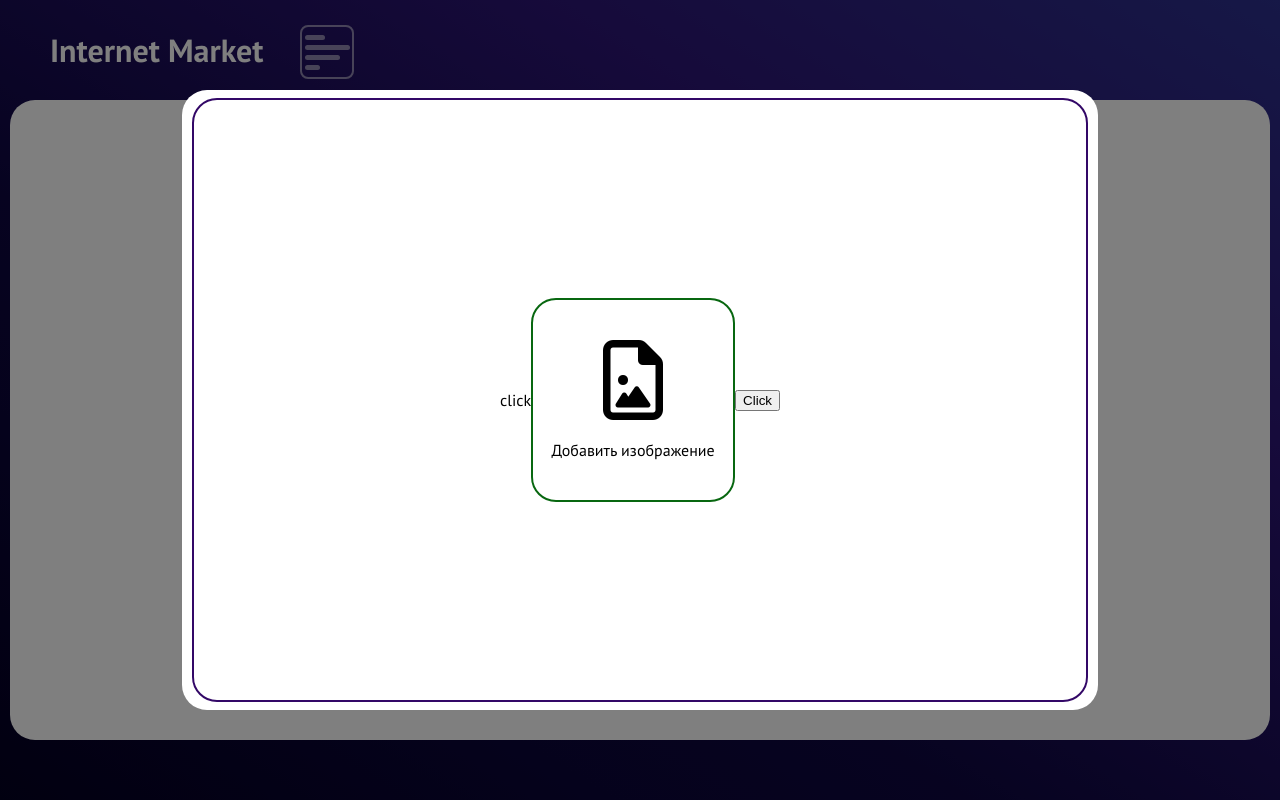
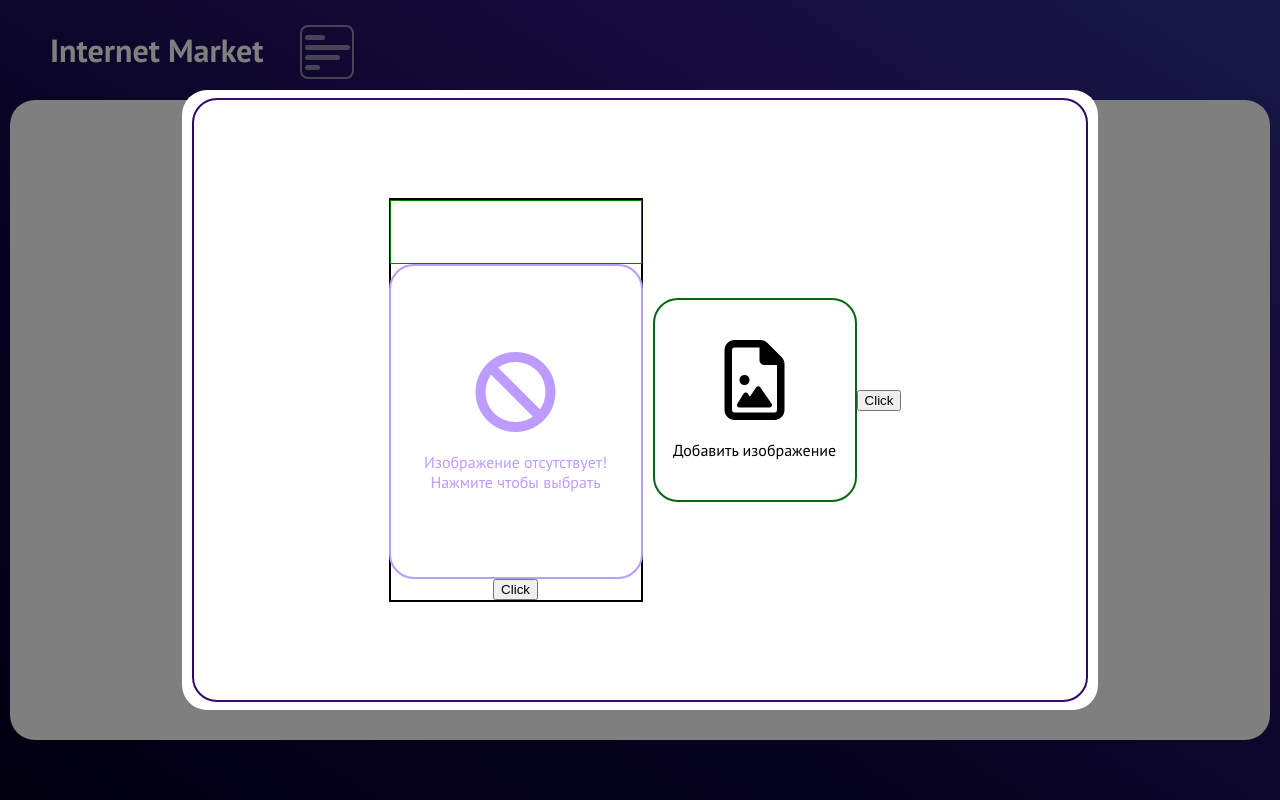
Before and after one commit to Artem-28/internet_Market_Project, a React (Create React App) app: page / in a window 1280 px wide. Both pictures are taken after a click on the element "Добавить изображение". Built offline with nearby package versions, Linux system fonts and the light colour scheme.

Commit message:
Update component 'ProductImageCard' 1. added slider, 2. added the abiliti to resize image, 3. added buttons to resize image.

```diff
--- a/package.json
+++ b/package.json
@@ -3,6 +3,7 @@
   "version": "0.1.0",
   "private": true,
   "dependencies": {
+    "@material-ui/core": "^4.11.1",
     "@testing-library/jest-dom": "^5.11.4",
     "@testing-library/react": "^11.1.0",
     "@testing-library/user-event": "^12.1.10",
--- a/src/components/ProductImageCard/ProductImageCard.js
+++ b/src/components/ProductImageCard/ProductImageCard.js
@@ -1,35 +1,89 @@
-import React, { useState } from 'react'
+import { createMuiTheme, ThemeProvider } from '@material-ui/core/styles';
+import Slider from '@material-ui/core/Slider';
+import Typography from '@material-ui/core/Typography';
+import React from 'react'
 import './ProductImageCard.scss'
 
-export default function ProductImageCard(props){
-    const [imageUrl, setImageUrl] = useState(null)
-    console.log(props.arr)
-    const addFile = (event)=>{
-        let file =  event.target.files[0]
-        const reader =  new FileReader()
-        let fileData ={}
-        reader.onload = () =>{
-          fileData.src =  reader.result
+export default function ProductImageCard({image, onChange, resizeHandler}){
+    function valueLabelFormat(image) {
+      return `${image}%`
     }
-        reader.readAsDataURL(file)
-        let newfileUrl = URL.createObjectURL(file)
 
-        setImageUrl(newfileUrl)
-      }
+    const handleChange = (event, newValue) => {
+      resizeHandler(newValue, image.id)
+    };
+
+    const theme = createMuiTheme({
+      overrides: {
+        MuiTypography: {
+          root: { color: '#BC9CFF' },
+          body1: { lineHeight: 'none' },
+          gutterBottom: { marginBottom: '0px' }
+        },
+        MuiSlider: {
+          root: { width: '170px' },
+          rail: { color: '#BC9CFF', height: '3px' },
+          track: { background: 'linear-gradient(90deg, #BC9CFF 0%, #8BA4F9 100%)', height: '3px' },
+          valueLabel: { color: '#8BA4F9'},
+          thumb: { color: '#8BA4F9'}
+        },
+      },
+    });
 
     return(
       <div className ='ProductImageCard'>
+        <div className = 'sliderWrapper'>
+          {image.url
+          ?<ThemeProvider theme = {theme}>
+            <Typography id="non-linear-slider" gutterBottom>
+              Размер изображения
+            </Typography>
+            <div className = 'sliderConteiner'>
+              <i
+                className='fa fa-minus-circle fa-2x'
+                onClick = {image.width > 0 ?()=>resizeHandler(image.width -1, image.id) :null}
+              />
+              <Slider
+                value = {image.width}
+                min={0}
+                step={1}
+                max={100}
+                getAriaValueText={()=>valueLabelFormat(image.width)}
+                valueLabelFormat={()=>valueLabelFormat(image.width)}
+                onChange={handleChange}
+                valueLabelDisplay="auto"
+                aria-labelledby="non-linear-slider"
+              />
+              <i
+                className='fa fa-plus-circle fa-2x'
+                onClick = {image.width < 100 ?()=>resizeHandler(image.width +1, image.id) :null}
+              />
+            </div>
+          </ThemeProvider>
+          : null }
+        </div>
+        <div className = 'conteiner'>
+          {image.url
+          ?<div className = 'imageConteiner'>
             <img
-                src={imageUrl}
+              src={image.url}
               name = 'imagesProduct'
               alt = 'no file'
-                style = {{width: '250px', position: 'absolute', left: 0, top: 0}}
+              style = {{width: `${250+(250/100*image.width)}px`, position: 'absolute', left: 0, top: 0}}
             />
+          </div>
+          :<div className = 'inputConteiner'>
+            <i className = 'fa fa-ban fa-5x' />
+            <span>Изображение отсутствует!<br/>Нажмите чтобы выбрать</span>
             <input
               type = 'file'
               accept = 'image/*'
-                onChange = {(event)=>addFile(event)}
+              onChange = {(event)=>onChange(event, image.id)}
             />
+          </div>
+          }
+        </div>
+        <button>Click</button>
       </div>
 
     )
--- a/src/components/ProductImageCard/ProductImageCard.scss
+++ b/src/components/ProductImageCard/ProductImageCard.scss
@@ -1,8 +1,59 @@
 @import '../../scss/mixins.scss';
 
 .ProductImageCard {
-    @include blockCenter($height: 300px, $width: 250px);
+    color: #BC9CFF;
+    @include blockCenter($height: 400px, $width: 250px);
     position: relative;
     flex-direction: column;
     border: 2px solid black;
+    margin: 10px;
+    .conteiner {
+        @include blockCenter();
+        border-radius: 25px;
+        border: 2px solid #BC9CFF;
+        &:hover {box-shadow: 0 0 30px 10px #BC9CFF}
+    }
+    .sliderWrapper {
+        @include blockCenter($alignHorizontal: 'flex-start', $height: 80px);
+        flex-direction: column;
+
+
+        border: green 1px solid;
+    }
+
+    .sliderConteiner {
+        display: flex;
+        align-items: center;
+        i {
+            cursor: pointer;
+            &:hover {color: #8BA4F9;}
+            &:first-child {margin-right: 10px;}
+            &:last-child {margin-left: 10px;}
+        }
+    }
+
+
+    .inputConteiner {
+        @include blockCenter();
+        position: relative;
+        flex-direction: column;
+        span {margin-top: 20px;text-align: center;}
+    }
+    input {
+        @include blockCenter();
+        cursor: pointer;
+        position: absolute;
+        left: 0;
+        top: 0;
+        border-radius: 25px;
+        opacity: 0;
+    }
+
+    .imageConteiner {
+        width: 100%;
+        height: 100%;
+        border-radius: 25px;
+        position: relative;
+        overflow: hidden;
+    }
 }
--- a/src/components/ProductImagesSetings/ProductImagesSetings.js
+++ b/src/components/ProductImagesSetings/ProductImagesSetings.js
@@ -6,30 +6,67 @@ import './ProductImagesSetings.scss'
 export default function ProductImagesSetings(){
     const [imagesCards, setImagesCards] = useState([])
 
-    function addImage(){
-
-        imagesCards.push('click')
+    const  resizeHandler = (value, id) =>{
+        imagesCards.map(imageData => {
+            if(imageData.id === id){
+                imageData.width = value
+            }
+            return null
+        })
         setImagesCards([...imagesCards])
-        console.log(imagesCards)
     }
 
+    function addImage(){
+        const imageData = {
+            id: `images${Math.random()}`,
+            url: null,
+            left: 0,
+            top: 0,
+            width: 0
+        }
+        imagesCards.push(imageData)
+        setImagesCards([...imagesCards])
+    }
+
+    const addFile = (event, id)=>{
+        let file =  event.target.files[0]
+        const reader =  new FileReader()
+        let fileData ={}
+        reader.onload = () =>{
+          fileData.src =  reader.result
+        }
+        reader.readAsDataURL(file)
+
+        imagesCards.map(imageData => {
+            if(imageData.id === id){
+                imageData.url = URL.createObjectURL(file)
+            }
+            return null
+        })
+        setImagesCards([...imagesCards])
+      }
+
     function getFormData (){
-        console.log('klisc')
         const imagesList = document.forms.imagesSetings.imagesProduct
         for (var item of imagesList) {
-            console.log(item.getBoundingClientRect())
+            item.getBoundingClientRect()
           }
+    }
 
-
-    }
-    console.log('return')
     return(
         <div className = 'ProductImagesSetings'>
             <div className = 'isideBlock'>
-                <form name = 'imagesSetings'>
-                    {imagesCards.map(elem => (<div>{elem}</div>))}
+                <div className = 'imagesConteiner'>
+                    {imagesCards.map(image => (
+                        <ProductImageCard
+                            key = {image.id}
+                            image = {image}
+                            onChange = {addFile}
+                            resizeHandler = {resizeHandler}
+                        />
+                    ))}
+                </div>
 
-                </form>
                 <AddImageButton
                     onClick = {addImage}
                 />
--- a/src/components/ProductImagesSetings/ProductImagesSetings.scss
+++ b/src/components/ProductImagesSetings/ProductImagesSetings.scss
@@ -11,7 +11,7 @@
         border-radius: 25px;
 
     }
-    form {
+    .imagesConteiner {
         display: flex;
     }
 }
```
Also changed, not shown: 2 other files (tests, documents, lock files or other folders). Lines whose indentation alone changed are shown as unchanged.
